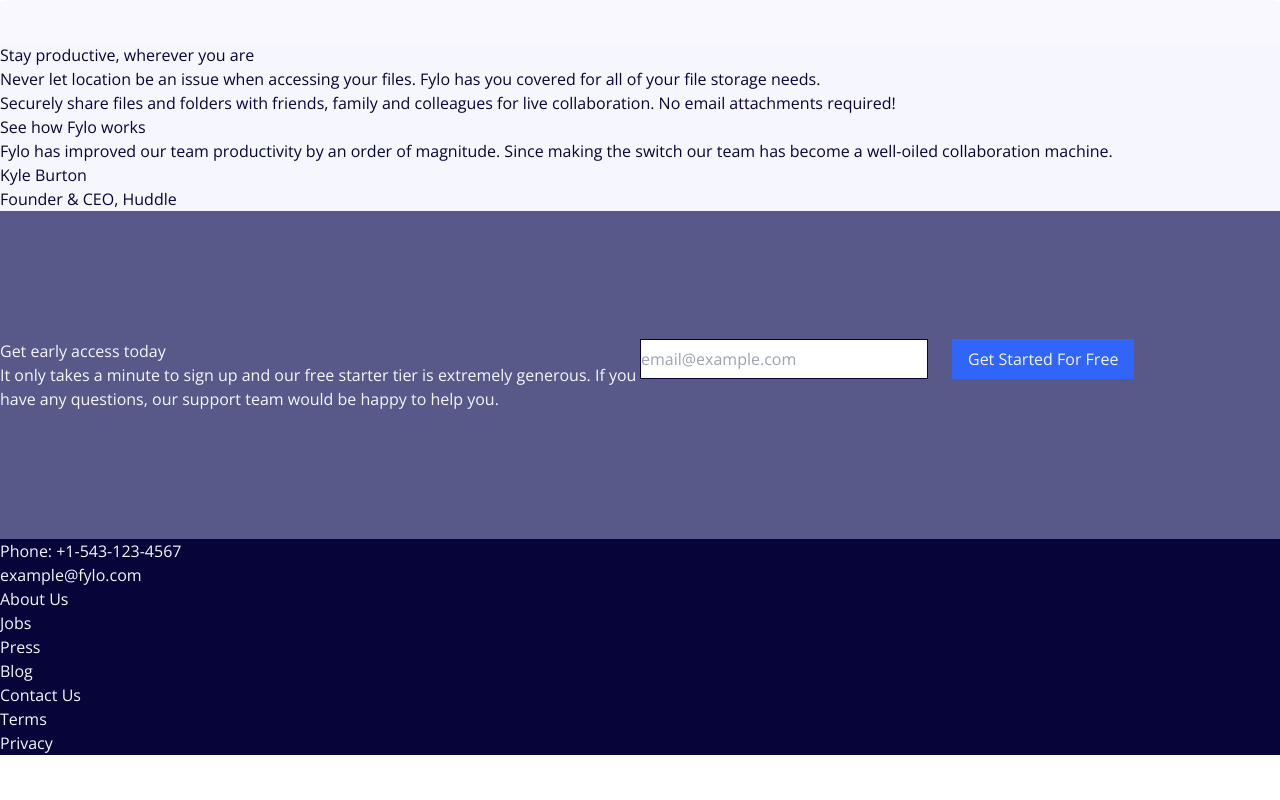
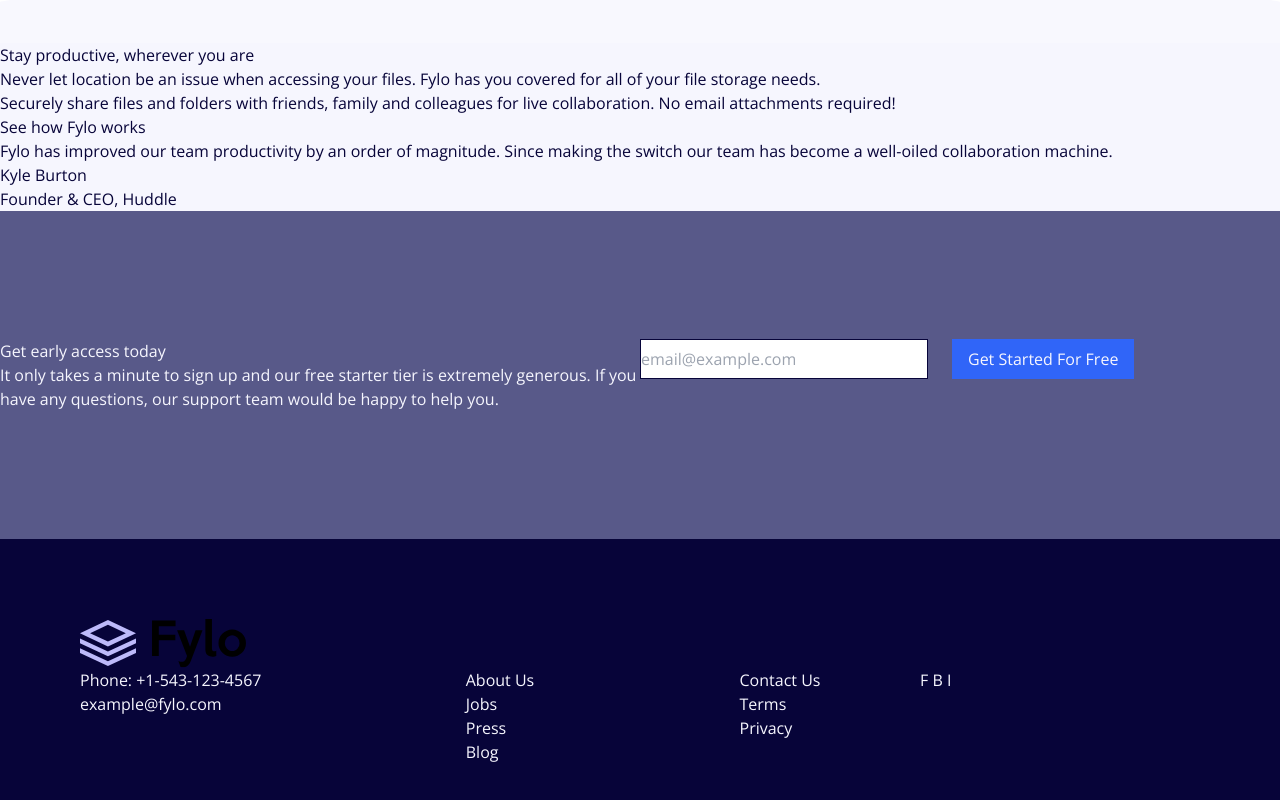
Before and after one commit to n0rrman/frontend-mentor-challenges-green, a Next.js app in the folder fylo-landing-page-with-two-column-layout/: page / in a window 1280 px wide. Shown: the part 787-1587 px from the top of the page. Before the commit the page ends 1542 px from the top, so only its background shows below. Built offline with nearby package versions, Linux system fonts and the light colour scheme.

Commit message:
fylo-landing-page-with-two-column-layout footer layout done

```diff
--- a/fylo-landing-page-with-two-column-layout/src/app/page.tsx
+++ b/fylo-landing-page-with-two-column-layout/src/app/page.tsx
@@ -93,17 +93,29 @@ export default function Home() {
           </div>
         </section>
 
-        <footer className="bg-primaryDarkBlue text-neutralBlue">
+        <footer className="bg-primaryDarkBlue text-neutralBlue p-20">
+          <div className="relative w-[10.375rem] h-[3.0625rem] cursor-pointer">
+            <Image className="text-white bg-clip-text" fill src={logo} alt="" />
+          </div>
+          <div className="grid grid-cols-4">
+            <div>
               <div>Phone: +1-543-123-4567</div>
               <div>example@fylo.com</div>
+            </div>
+            <div className="mx-auto">
               <div>About Us</div>
               <div>Jobs</div>
               <div>Press</div>
               <div>Blog</div>
+            </div>
 
+            <div className="mx-auto">
               <div>Contact Us</div>
               <div>Terms</div>
               <div>Privacy</div>
+            </div>
+            <div className="flex flex-row">F B I</div>
+          </div>
         </footer>
       </main>
     </>
```
Lines whose indentation alone changed are shown as unchanged.
